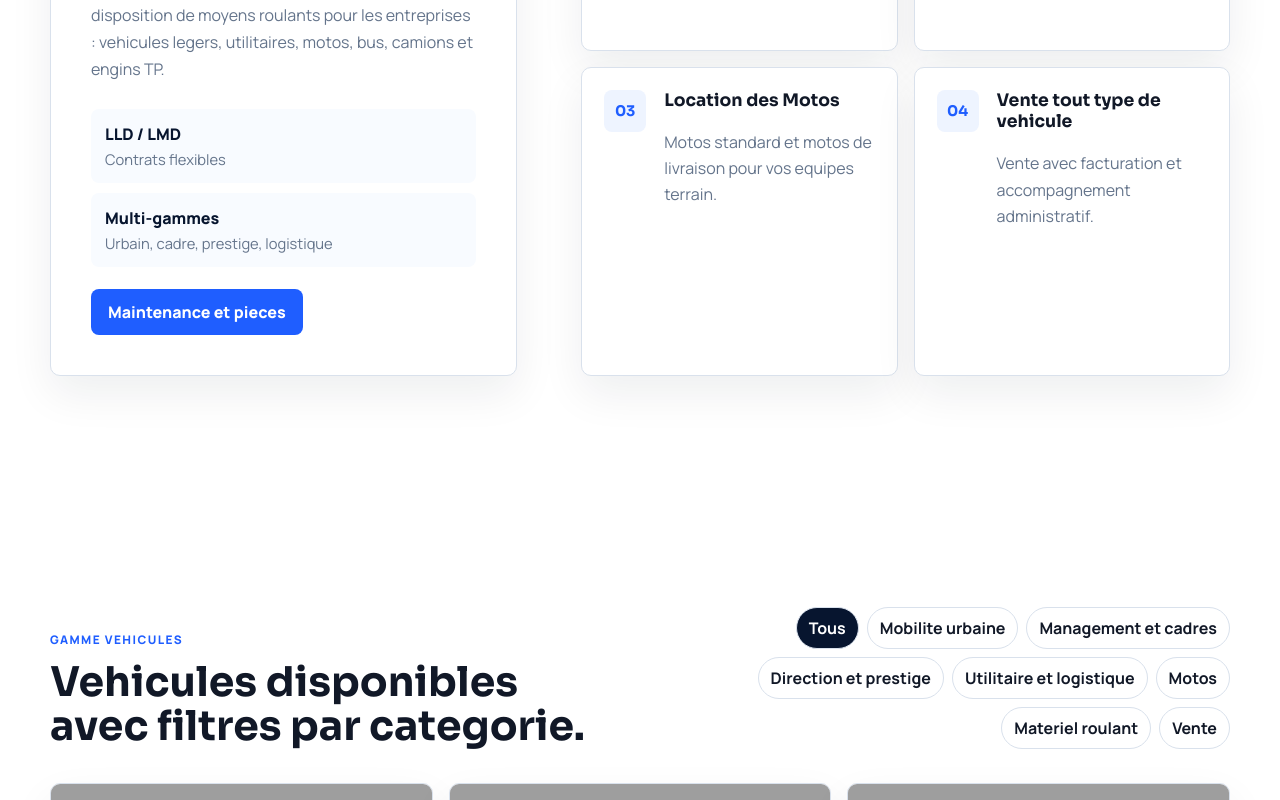
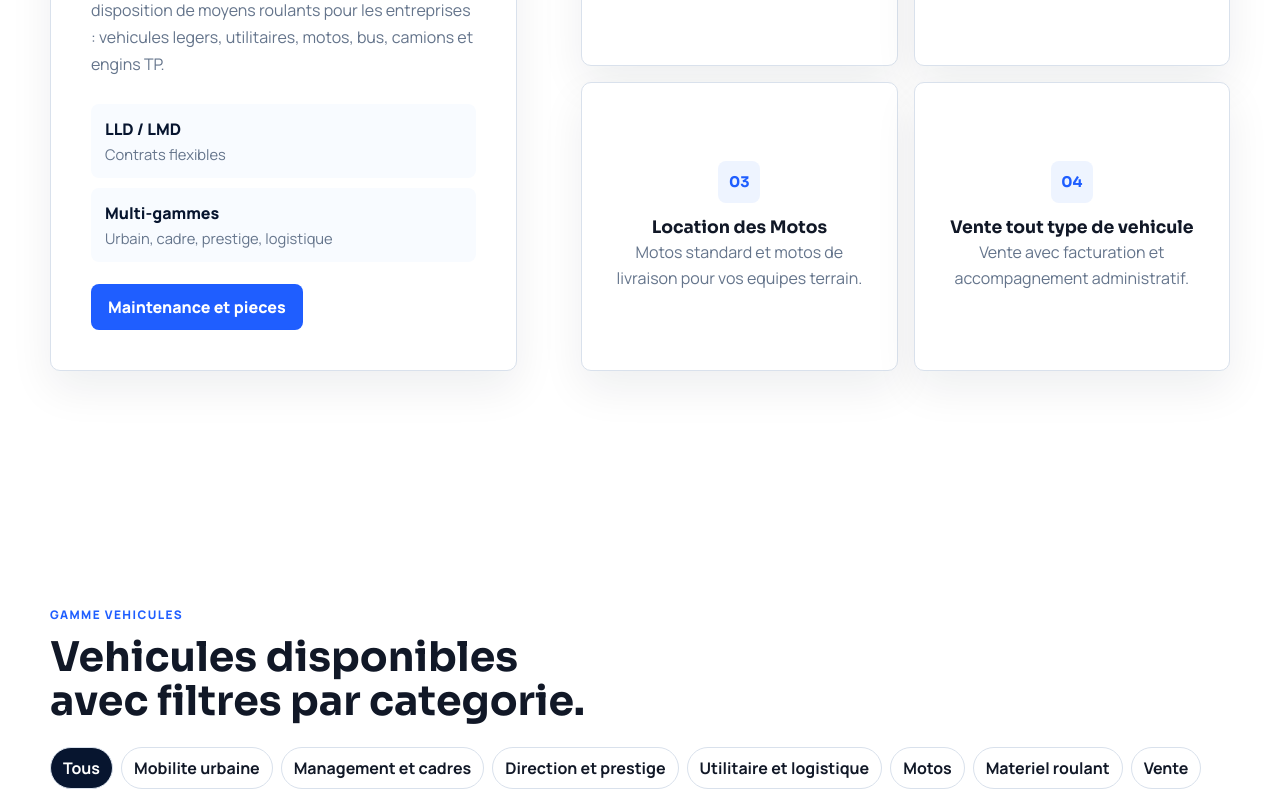
Before and after one commit to RENOLIX/locationlch.github.io, a React (Vite) app: page / in a window 1280 px wide. Shown: the part 1400-2200 px from the top of the page. Built offline with nearby package versions, Linux system fonts and the light colour scheme; grey boxes are pictures that could not be loaded.

Commit message:
Improve about page and fleet filters

```diff
--- a/src/App.tsx
+++ b/src/App.tsx
@@ -13,6 +13,7 @@ type Vehicle = {
 
 const base = import.meta.env.BASE_URL;
 const logoUrl = `${base}images/lch-logo.png`;
+const aboutFleetImage = `${base}images/about-fleet.png`;
 const phoneNumber = "0560666705";
 
 const heroSlides = [
@@ -285,7 +286,6 @@ function BrandMarquee({ dark = false }: { dark?: boolean }) {
     <section className={`brand-marquee ${dark ? "dark" : ""}`}>
       <div className="brand-marquee-title">
         <span>Marques disponibles</span>
-        <strong>Renault, Dacia, Opel, Geely, MG, Fiat, VW, Audi, Kia, Hyundai...</strong>
       </div>
       <div className="marquee-window">
         <div className="marquee-track">
@@ -418,13 +418,13 @@ function FleetSection({ preview = false }: { preview?: boolean }) {
           <span className="eyebrow blue">Gamme vehicules</span>
           <h2>Vehicules disponibles avec filtres par categorie.</h2>
         </div>
-        <div className="fleet-filters">
+      </div>
+      <div className="fleet-filters" aria-label="Filtres de categorie">
         {filters.map((item) => (
           <button className={filter === item ? "active" : ""} key={item} type="button" onClick={() => setFilter(item)}>
             {item}
           </button>
         ))}
-        </div>
       </div>
       <div className="vehicle-grid">
         {filtered.map((vehicle) => (
@@ -522,14 +522,27 @@ function SecondaryPage() {
 function AboutPage() {
   return (
     <main className="page">
+      <section className="about-hero">
         <div className="page-title">
           <span className="eyebrow blue">A propos</span>
           <h1>EURL LCH Automotive Fleet, sigle LCH Auto.</h1>
           <p>
-          Nous aidons les entreprises a externaliser leur mobilite pour se concentrer sur leur coeur de metier.
-          Notre role : selectionner, fournir, suivre et maintenir les moyens roulants adaptes a chaque mission.
+            LCH Auto accompagne les entreprises dans la gestion de leur mobilite professionnelle avec une offre
+            complete : location longue duree, location moyenne duree, mise a disposition de vehicules, vente avec
+            facturation, maintenance auto et pieces de rechange.
+          </p>
+          <p>
+            Notre mission est d'aider les dirigeants, responsables moyens generaux, services logistiques et equipes
+            terrain a disposer d'un parc fiable, adapte et disponible. Nous selectionnons les vehicules selon l'usage
+            reel de l'entreprise : citadines pour les deplacements urbains, berlines pour les cadres, vehicules de
+            prestige pour la direction, utilitaires et pick-up pour les operations, motos pour la livraison, bus,
+            camions et engins TP pour les missions specifiques.
           </p>
         </div>
+        <figure>
+          <img src={aboutFleetImage} alt="Flotte professionnelle LCH Auto" />
+        </figure>
+      </section>
       <section className="section secondary-grid about-capabilities">
         <article>
           <h3>Location entreprise</h3>
--- a/src/index.css
+++ b/src/index.css
@@ -467,7 +467,12 @@ h3 {
 }
 
 .brand-chip span {
+  color: white;
   font-weight: 700;
+}
+
+.brand-marquee:not(.dark) .brand-marquee-title strong {
+  color: #111827;
 }
 
 @keyframes marquee {
@@ -597,14 +602,17 @@ h3 {
 
 .activity-grid article {
   min-height: 180px;
-  display: grid;
-  grid-template-columns: auto 1fr;
-  gap: 18px;
+  display: flex;
+  flex-direction: column;
+  align-items: center;
+  justify-content: center;
+  gap: 14px;
   padding: 22px;
   border: 1px solid var(--border);
   border-radius: 10px;
   background: #fff;
   box-shadow: 0 18px 44px rgba(15, 23, 42, 0.07);
+  text-align: center;
 }
 
 .page-intro-grid {
@@ -658,6 +666,11 @@ h3 {
   line-height: 1.65;
 }
 
+.activity-grid h3,
+.activity-grid p {
+  margin-bottom: 0;
+}
+
 .about-preview button,
 .contact-form button {
   min-height: 48px;
@@ -671,12 +684,18 @@ h3 {
 
 .fleet-filters {
   display: flex;
-  flex-wrap: wrap;
-  justify-content: flex-end;
+  flex-wrap: nowrap;
+  justify-content: flex-start;
   gap: 8px;
+  width: 100%;
+  margin: -10px 0 28px;
+  overflow-x: auto;
+  padding-bottom: 6px;
+  scrollbar-width: thin;
 }
 
 .fleet-filters button {
+  flex: 0 0 auto;
   min-height: 40px;
   border: 1px solid var(--border);
   border-radius: 999px;
@@ -684,6 +703,7 @@ h3 {
   color: #111827;
   padding: 9px 12px;
   font-weight: 700;
+  white-space: nowrap;
 }
 
 .fleet-filters button.active,
@@ -749,6 +769,38 @@ h3 {
   font-size: clamp(2rem, 3.2vw, 3rem);
   font-weight: 700;
   line-height: 1.08;
+}
+
+.about-hero {
+  display: grid;
+  grid-template-columns: minmax(0, 0.8fr) minmax(360px, 0.9fr);
+  gap: clamp(26px, 5vw, 68px);
+  align-items: center;
+  margin-bottom: 34px;
+}
+
+.about-hero .page-title {
+  margin-bottom: 0;
+}
+
+.about-hero .page-title p + p {
+  margin-top: 14px;
+}
+
+.about-hero figure {
+  margin: 0;
+  overflow: hidden;
+  border: 1px solid var(--border);
+  border-radius: 10px;
+  background: #fff;
+  box-shadow: 0 18px 44px rgba(15, 23, 42, 0.08);
+}
+
+.about-hero img {
+  width: 100%;
+  min-height: 360px;
+  display: block;
+  object-fit: cover;
 }
 
 .secondary-grid {
@@ -963,6 +1015,7 @@ h3 {
   .site-header,
   .hero-inner,
   .activities-shell,
+  .about-hero,
   .section-head.split,
   .about-preview,
   .maintenance-flow,
@@ -1031,7 +1084,7 @@ h3 {
   }
 
   .fleet-filters {
-    justify-content: flex-start;
+    margin-top: -8px;
   }
 }
 
```
Also changed, not shown: 1 other file (tests, documents, lock files or other folders). Lines whose indentation alone changed are shown as unchanged.
